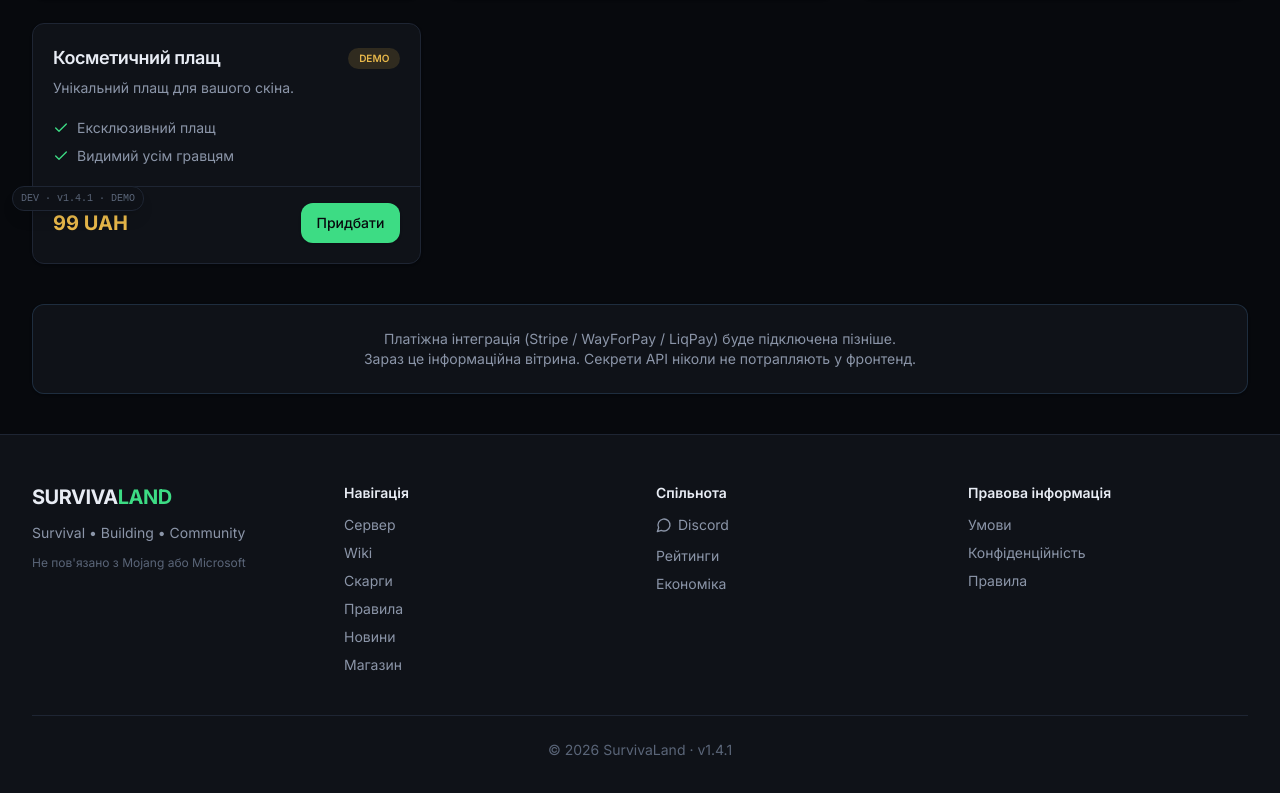
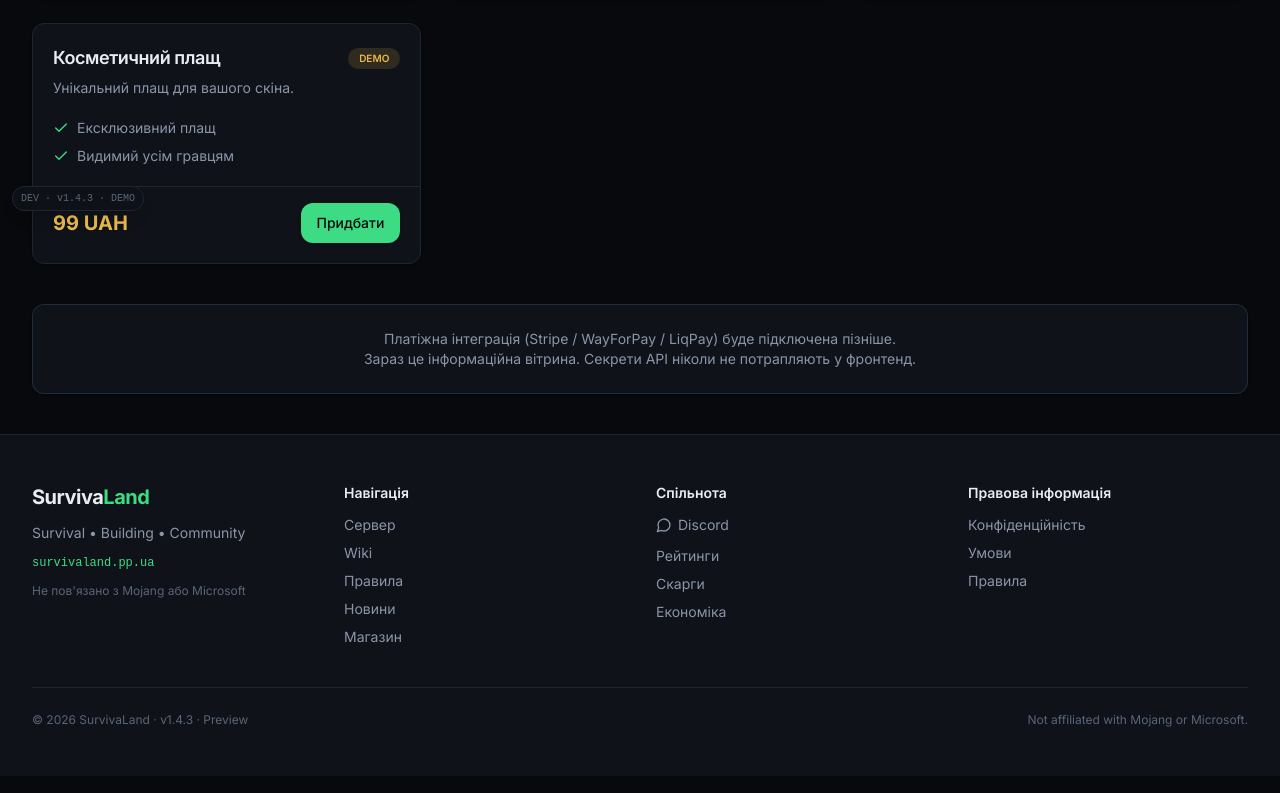
Before and after one commit to Nixend-creator/survivaland, a React (Vite) app: page /shop in a window 1280 px wide. Shown: the part 577-1370 px from the top of the page. Built offline with nearby package versions, Linux system fonts and the light colour scheme; no server answers.

Commit message:
docs: Track A acceptance checklist (v1.4.3)

```diff
--- a/package.json
+++ b/package.json
@@ -1,7 +1,7 @@
 {
   "name": "survivaland",
   "private": true,
-  "version": "1.4.1",
+  "version": "1.4.3",
   "type": "module",
   "scripts": {
     "dev": "vite",
--- a/src/components/layout/Footer.tsx
+++ b/src/components/layout/Footer.tsx
@@ -4,48 +4,85 @@ import { MessageCircle } from "lucide-react"
 import { useI18n } from "@/i18n"
 import { useQuery } from "@tanstack/react-query"
 import { getSiteSettings } from "@/services/siteSettings"
+import { config } from "@/config"
 
 export function Footer() {
   const { t } = useI18n()
   const { data: site } = useQuery({ queryKey: ["site-settings"], queryFn: getSiteSettings })
-  const discordInvite = site?.discordInvite ?? ""
+  const discordInvite = (site?.discordInvite || config.discordInvite || "").trim()
   const slogan = site?.slogan ?? "Survival • Building • Community"
+  const brandName = site?.siteName || "SurvivaLand"
+  const logoUrl = site?.logoUrl || ""
+  const domain = site?.siteDomain || "survivaland.pp.ua"
 
   return (
     <footer role="contentinfo" className="border-t border-[var(--color-border)] bg-[var(--color-surface)]">
       <div className="mx-auto max-w-7xl px-4 py-12 sm:px-6 lg:px-8">
-        <div className="grid grid-cols-1 gap-8 md:grid-cols-4">
-          {/* Brand */}
+        <div className="grid grid-cols-1 gap-8 sm:grid-cols-2 md:grid-cols-4">
           <div className="space-y-3">
-            <Link to="/" className="inline-block">
-              <span className="text-xl font-bold tracking-tight">
-                SURVIVA<span className="text-[var(--color-primary)]">LAND</span>
-              </span>
+            <Link to="/" className="inline-flex items-center gap-2">
+              {logoUrl ? (
+                <img src={logoUrl} alt={brandName} className="h-8 w-auto max-w-[120px] object-contain" />
+              ) : (
+                <span className="text-xl font-bold tracking-tight">
+                  {brandName.length > 12 ? (
+                    brandName
+                  ) : (
+                    <>
+                      {brandName.slice(0, Math.max(1, brandName.length - 4))}
+                      <span className="text-[var(--color-primary)]">{brandName.slice(-4)}</span>
+                    </>
+                  )}
+                </span>
+              )}
             </Link>
             <p className="text-sm text-[var(--color-text-muted)]">{slogan}</p>
+            <p className="font-mono text-xs text-[var(--color-primary)]">{domain}</p>
             <p className="text-xs text-[var(--color-text-dim)]">{t("footer.disclaimer")}</p>
           </div>
 
-          {/* Navigation */}
           <div>
-            <h4 className="mb-3 text-sm font-semibold text-[var(--color-text)]">{t("footer.navigation")}</h4>
+            <h4 className="mb-3 text-sm font-semibold">{t("footer.navigation")}</h4>
             <ul className="space-y-2 text-sm">
-              <li><Link to="/server" className="text-[var(--color-text-muted)] hover:text-[var(--color-primary)] transition-colors">{t("nav.server")}</Link></li>
-              <li><Link to="/wiki" className="text-[var(--color-text-muted)] hover:text-[var(--color-primary)] transition-colors">{t("nav.wiki")}</Link></li>
-              <li><Link to="/report" className="text-[var(--color-text-muted)] hover:text-[var(--color-primary)] transition-colors">{t("nav.reports")}</Link></li>
-              <li><Link to="/rules" className="text-[var(--color-text-muted)] hover:text-[var(--color-primary)] transition-colors">{t("nav.rules")}</Link></li>
-              <li><Link to="/news" className="text-[var(--color-text-muted)] hover:text-[var(--color-primary)] transition-colors">{t("nav.news")}</Link></li>
-              <li><Link to="/shop" className="text-[var(--color-text-muted)] hover:text-[var(--color-primary)] transition-colors">{t("nav.shop")}</Link></li>
+              <li>
+                <Link to="/server" className="text-[var(--color-text-muted)] hover:text-[var(--color-primary)]">
+                  {t("nav.server")}
+                </Link>
+              </li>
+              <li>
+                <Link to="/wiki" className="text-[var(--color-text-muted)] hover:text-[var(--color-primary)]">
+                  {t("nav.wiki")}
+                </Link>
+              </li>
+              <li>
+                <Link to="/rules" className="text-[var(--color-text-muted)] hover:text-[var(--color-primary)]">
+                  {t("nav.rules")}
+                </Link>
+              </li>
+              <li>
+                <Link to="/news" className="text-[var(--color-text-muted)] hover:text-[var(--color-primary)]">
+                  {t("nav.news")}
+                </Link>
+              </li>
+              <li>
+                <Link to="/shop" className="text-[var(--color-text-muted)] hover:text-[var(--color-primary)]">
+                  {t("nav.shop")}
+                </Link>
+              </li>
             </ul>
           </div>
 
-          {/* Community */}
           <div>
-            <h4 className="mb-3 text-sm font-semibold text-[var(--color-text)]">{t("footer.community")}</h4>
+            <h4 className="mb-3 text-sm font-semibold">{t("footer.community")}</h4>
             <ul className="space-y-2 text-sm">
               <li>
                 {discordInvite ? (
-                  <a href={discordInvite} target="_blank" rel="noopener noreferrer" className="inline-flex items-center gap-1.5 text-[var(--color-text-muted)] hover:text-[var(--color-primary)] transition-colors">
+                  <a
+                    href={discordInvite}
+                    target="_blank"
+                    rel="noopener noreferrer"
+                    className="inline-flex items-center gap-1.5 text-[var(--color-text-muted)] hover:text-[#5865F2]"
+                  >
                     <MessageCircle className="h-4 w-4" />
                     Discord
                   </a>
@@ -56,24 +93,52 @@ export function Footer() {
                   </span>
                 )}
               </li>
-              <li><Link to="/rankings" className="text-[var(--color-text-muted)] hover:text-[var(--color-primary)] transition-colors">{t("nav.rankings")}</Link></li>
-              <li><Link to="/economy" className="text-[var(--color-text-muted)] hover:text-[var(--color-primary)] transition-colors">{t("nav.economy")}</Link></li>
+              <li>
+                <Link to="/rankings" className="text-[var(--color-text-muted)] hover:text-[var(--color-primary)]">
+                  {t("nav.rankings")}
+                </Link>
+              </li>
+              <li>
+                <Link to="/report" className="text-[var(--color-text-muted)] hover:text-[var(--color-primary)]">
+                  {t("nav.reports")}
+                </Link>
+              </li>
+              <li>
+                <Link to="/economy" className="text-[var(--color-text-muted)] hover:text-[var(--color-primary)]">
+                  {t("nav.economy")}
+                </Link>
+              </li>
             </ul>
           </div>
 
-          {/* Legal */}
           <div>
-            <h4 className="mb-3 text-sm font-semibold text-[var(--color-text)]">{t("footer.legal")}</h4>
+            <h4 className="mb-3 text-sm font-semibold">{t("footer.legal")}</h4>
             <ul className="space-y-2 text-sm">
-              <li><Link to="/terms" className="text-[var(--color-text-muted)] hover:text-[var(--color-primary)] transition-colors">{t("footer.terms")}</Link></li>
-              <li><Link to="/privacy" className="text-[var(--color-text-muted)] hover:text-[var(--color-primary)] transition-colors">{t("footer.privacy")}</Link></li>
-              <li><Link to="/rules" className="text-[var(--color-text-muted)] hover:text-[var(--color-primary)] transition-colors">{t("nav.rules")}</Link></li>
+              <li>
+                <Link to="/privacy" className="text-[var(--color-text-muted)] hover:text-[var(--color-primary)]">
+                  {t("footer.privacy")}
+                </Link>
+              </li>
+              <li>
+                <Link to="/terms" className="text-[var(--color-text-muted)] hover:text-[var(--color-primary)]">
+                  {t("footer.terms")}
+                </Link>
+              </li>
+              <li>
+                <Link to="/rules" className="text-[var(--color-text-muted)] hover:text-[var(--color-primary)]">
+                  {t("nav.rules")}
+                </Link>
+              </li>
             </ul>
           </div>
         </div>
 
-        <div className="mt-10 border-t border-[var(--color-border)] pt-6 text-center text-sm text-[var(--color-text-dim)]">
-          {t("footer.copyright")} · {APP_VERSION_LABEL}
+        <div className="mt-10 flex flex-col items-center justify-between gap-2 border-t border-[var(--color-border)] pt-6 text-center text-xs text-[var(--color-text-dim)] sm:flex-row sm:text-left">
+          <span>
+            {t("footer.copyright")} · {APP_VERSION_LABEL}
+            {config.demoMode ? " · Preview" : ""}
+          </span>
+          <span>Not affiliated with Mojang or Microsoft.</span>
         </div>
       </div>
     </footer>
--- a/src/config/version.ts
+++ b/src/config/version.ts
@@ -1,3 +1,3 @@
 /** App release version — keep in sync with package.json */
-export const APP_VERSION = "1.4.1"
+export const APP_VERSION = "1.4.3"
 export const APP_VERSION_LABEL = `v${APP_VERSION}`
```
Also changed, not shown: 4 other files (tests, documents, lock files or other folders).
